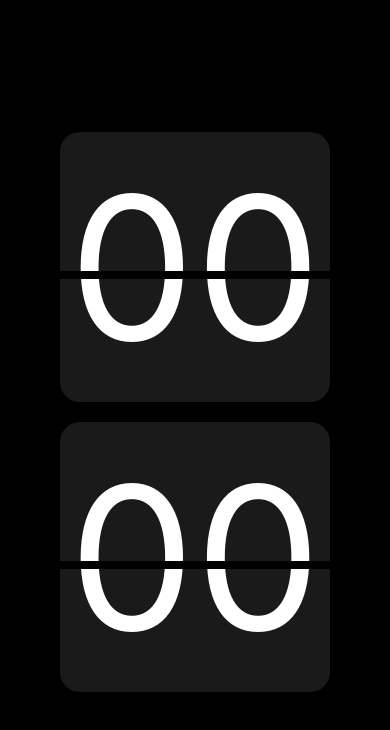
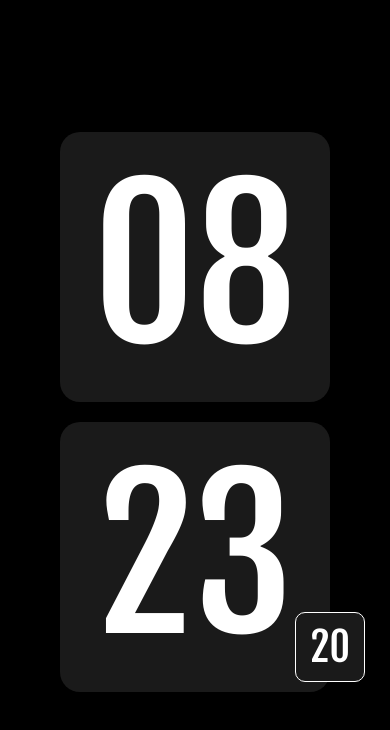
Before and after one commit to CarlosEnrique103/oh-clock, a React Native app: screen / in a window 390 px wide. Shown: the top 730 px of the page. Built offline with nearby package versions, Linux system fonts and the light colour scheme.

Commit message:
feat: Add logic for hour with change to format.

```diff
--- a/components/Main.js
+++ b/components/Main.js
@@ -6,6 +6,7 @@ import Time from "./Time";
 import AppContext from "./../store/App/Context";
 import colors from "../constants/colors";
 import { useFonts } from "expo-font";
+import DateTimeContext from "../store/DateTime/Context";
 
 const Main = () => {
 	const { changeOrientation } = useContext(AppContext);
--- a/components/Time/index.js
+++ b/components/Time/index.js
@@ -1,4 +1,4 @@
-import { useContext } from "react";
+import { useContext, useEffect, useState } from "react";
 import { View, Text } from "react-native";
 import AppContext from "../../store/App/Context";
 import DateTimeContext from "../../store/DateTime/Context";
@@ -7,21 +7,46 @@ import Styles from "./styles";
 const Time = () => {
 	const { time } = useContext(DateTimeContext);
 	const { orientation } = useContext(AppContext);
-
-	console.log({ orientation }, "From values");
+	const [hour, setHour] = useState("00");
+	const [minute, setMinute] = useState("00");
+	const [second, setSecond] = useState("00");
 	const styles = Styles(orientation);
 
-	console.log({ styles });
+	useEffect(() => {
+		const idInterval = setInterval(() => {
+			const now = new Date(Date.now());
+			let hour = now.getHours();
+			let minute = now.getMinutes();
+			let second = now.getSeconds();
+			if (time.format === "12") {
+				if (hour >= 12) {
+					hour = hour % 12;
+					if (hour === 0) {
+						hour = 12;
+					}
+				}
+			}
+			hour = (hour < 10 ? "0" : "") + hour;
+			minute = (minute < 10 ? "0" : "") + minute;
+			second = (second < 10 ? "0" : "") + second;
+			setHour(hour);
+			setMinute(minute);
+			setSecond(second);
+		}, 1000);
+
+		return () => clearInterval(idInterval);
+	}, [time.format]);
 
 	return (
 		<View style={styles.container}>
 			<View style={styles.card}>
-				<Text style={styles.time}>{time.hour}</Text>
-				<View style={styles.line}></View>
+				<Text style={styles.time}>{hour}</Text>
 			</View>
 			<View style={styles.card}>
-				<Text style={styles.time}>{time.minutes}</Text>
-				<View style={styles.line}></View>
+				<Text style={styles.time}>{minute}</Text>
+				<View style={styles.second}>
+					<Text style={styles.timeSmall}>{second}</Text>
+				</View>
 			</View>
 		</View>
 	);
--- a/components/Time/styles.js
+++ b/components/Time/styles.js
@@ -23,6 +23,7 @@ const styles = (orientation) =>
 		time: {
 			color: colors.white,
 			fontSize: 200,
+			fontFamily: "FjallaOne",
 		},
 		line: {
 			position: "absolute",
@@ -32,5 +33,25 @@ const styles = (orientation) =>
 			backgroundColor: colors.bgApp,
 			transform: [{ translateY: 4 }],
 		},
+		second: {
+			width: 70,
+			height: 70,
+			borderRadius: 10,
+			backgroundColor: colors.bgTime,
+			alignItems: "center",
+			justifyContent: "center",
+			position: "absolute",
+			bottom: 10,
+			right: 0,
+			transform: [{ translateX: 35 }],
+			borderWidth: 1,
+			borderColor: colors.white,
+		},
+		timeSmall: {
+			position: "absolute",
+			color: colors.white,
+			fontSize: 40,
+			fontFamily: "FjallaOne",
+		},
 	});
 export default styles;
--- a/store/DateTime/Context.js
+++ b/store/DateTime/Context.js
@@ -2,12 +2,10 @@ import { createContext } from "react";
 
 const DateTimeContext = createContext({
 	time: {
-		hour: "00",
-		minutes: "00",
-		seconds: "00",
-		format: "24",
+		format: "12",
 	},
 	date: "2023-14-02",
+	changeFormat: () => {},
 });
 
 export default DateTimeContext;
--- a/store/DateTime/Provider.js
+++ b/store/DateTime/Provider.js
@@ -3,29 +3,37 @@ import DateTimeContext from "./Context";
 
 const initialState = {
 	time: {
-		hour: "00",
-		minutes: "00",
-		seconds: "00",
-		format: "24",
+		format: "12",
 	},
 	date: "2023-14-02",
 };
 
 const dateTimeReducer = (state, action) => {
+	if (action.type === "CHANGE") {
+		return {
+			...state,
+			time: {
+				format: state.time.format === "12" ? "24" : "12",
+			},
+		};
+	}
 	return state;
 };
 
 const DateTimeProvider = ({ children }) => {
 	const [dateTimeState, dispatch] = useReducer(dateTimeReducer, initialState);
 
+	const changeFormat = () => {
+		console.log("se llamo");
+		dispatch({ type: "CHANGE" });
+	};
+
 	const value = {
 		time: {
-			hour: dateTimeState.time.hour,
-			minutes: dateTimeState.time.minutes,
-			seconds: dateTimeState.time.seconds,
 			format: dateTimeState.time.format,
 		},
 		date: "2023-14-02",
+		changeFormat: changeFormat,
 	};
 
 	return (
```
